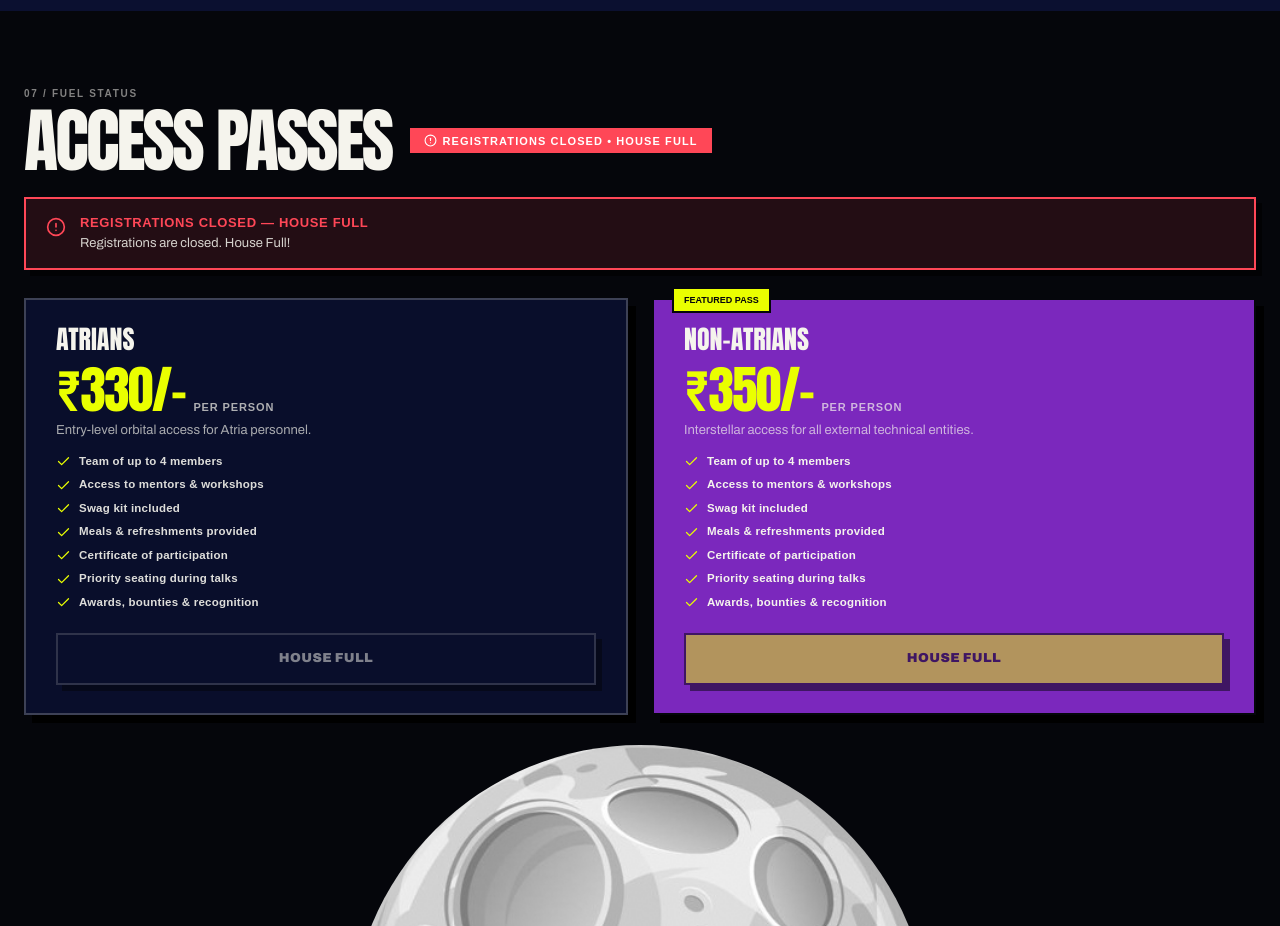
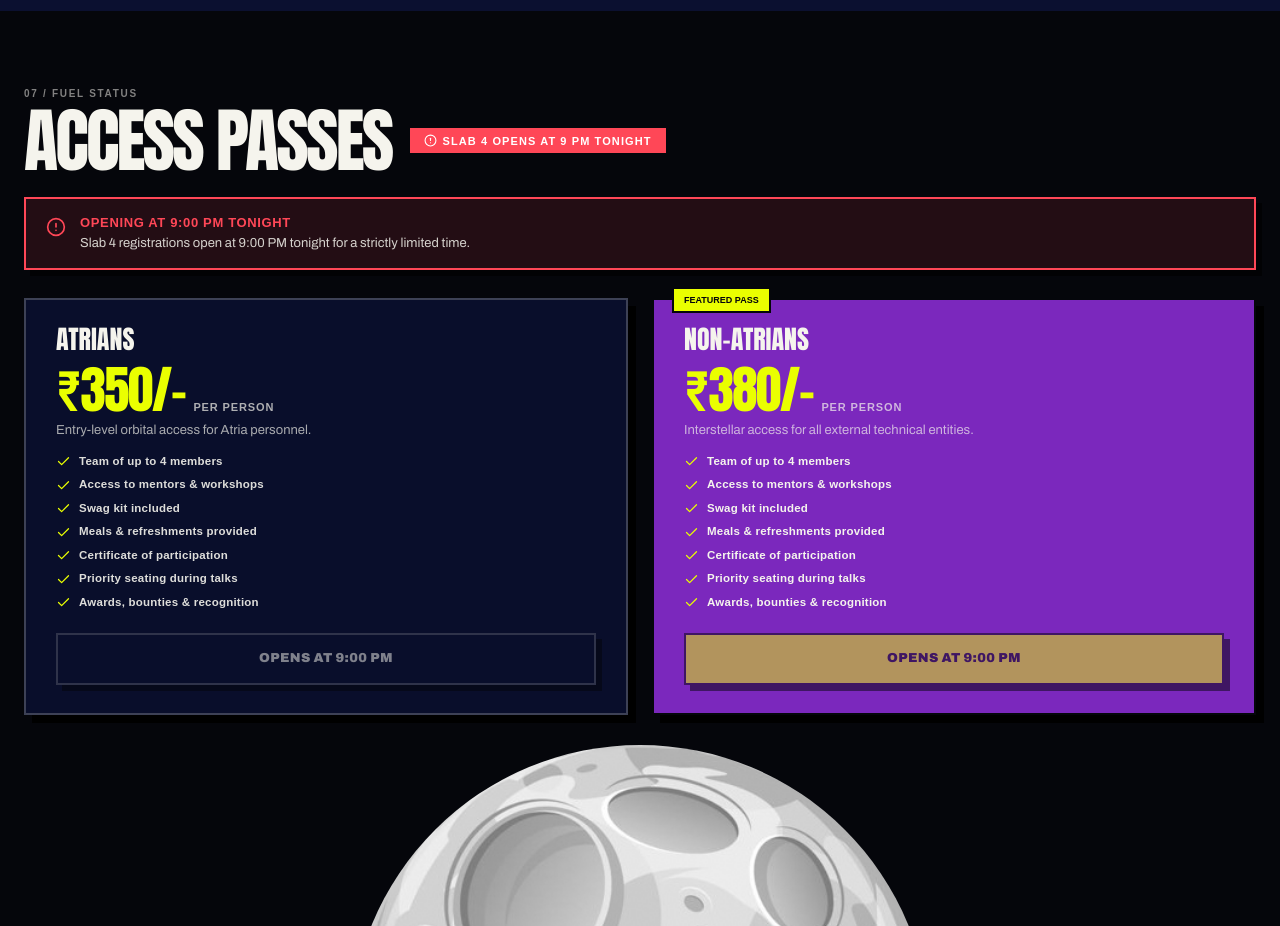
Before and after one commit to sriharsha-web/Cypher-4.0, a Next.js app: page / in a window 1280 px wide. Shown: the part 5160-6086 px from the top of the page. Built offline with nearby package versions, Linux system fonts and the light colour scheme; a web font is replaced by a local one.

Commit message:
feat: launch Slab 4 registrations at 9:00 PM IST with limited time notice

```diff
--- a/src/app/api/registration/status/route.ts
+++ b/src/app/api/registration/status/route.ts
@@ -5,7 +5,10 @@ import {
   getActiveSlabId,
   isRegistrationClosed,
   REGISTRATION_CLOSED_MESSAGE,
-  SLAB_3_OPEN_TIME,
+  SLAB_4_OPEN_TIME,
+  getBadgeText,
+  IS_LIMITED_TIME,
+  LIMITED_TIME_MESSAGE,
 } from "@/lib/passes";
 import type { SlabId } from "@/lib/passes";
 
@@ -21,12 +24,14 @@ export async function GET() {
     return NextResponse.json({
       slab,
       label: currentSlab.label,
-      badgeText: currentSlab.badgeText,
+      badgeText: getBadgeText(),
       passes: currentSlab.passes,
       registeredCount,
       isClosed,
       closedMessage: isClosed ? REGISTRATION_CLOSED_MESSAGE : "",
-      opensAt: SLAB_3_OPEN_TIME,
+      opensAt: SLAB_4_OPEN_TIME,
+      isLimitedTime: IS_LIMITED_TIME,
+      limitedTimeMessage: LIMITED_TIME_MESSAGE,
     });
   } catch (error) {
     console.error("Failed to fetch registration status:", error);
@@ -36,12 +41,14 @@ export async function GET() {
     return NextResponse.json({
       slab,
       label: fallbackSlab.label,
-      badgeText: fallbackSlab.badgeText,
+      badgeText: getBadgeText(),
       passes: fallbackSlab.passes,
       registeredCount: 0,
       isClosed,
       closedMessage: isClosed ? REGISTRATION_CLOSED_MESSAGE : "",
-      opensAt: SLAB_3_OPEN_TIME,
+      opensAt: SLAB_4_OPEN_TIME,
+      isLimitedTime: IS_LIMITED_TIME,
+      limitedTimeMessage: LIMITED_TIME_MESSAGE,
     });
   }
 }
--- a/src/app/register/page.tsx
+++ b/src/app/register/page.tsx
@@ -14,10 +14,12 @@ import {
   MIN_TEAM_SIZE,
   MAX_TEAM_SIZE,
   REGISTRATION_CLOSED_MESSAGE,
-  SLAB_3_OPEN_TIME,
+  SLAB_4_OPEN_TIME,
   isRegistrationClosed,
   getActiveSlabId,
   getPassesForSlab,
+  IS_LIMITED_TIME,
+  LIMITED_TIME_MESSAGE,
 } from "@/lib/passes";
 import type { PassId, PassConfig, SlabId, MemberAffiliation } from "@/lib/passes";
 
@@ -99,6 +101,8 @@ function RegisterPageInner() {
     isClosed?: boolean;
     closedMessage?: string;
     opensAt?: number;
+    isLimitedTime?: boolean;
+    limitedTimeMessage?: string;
   } | null>(null);
   const searchParams = useSearchParams();
 
@@ -113,11 +117,12 @@ function RegisterPageInner() {
   useEffect(() => {
     fetchStatus();
 
-    // Check periodically for automatic Slab 3 launch
+    // Check periodically for status updates
     const interval = window.setInterval(fetchStatus, 15000);
 
-    // Exact timer targeting 12:00:00 PM IST
-    const msUntilOpen = SLAB_3_OPEN_TIME - Date.now();
+    // Exact timer targeting 9:00:00 PM IST
+    const targetTime = regStatus?.opensAt ?? SLAB_4_OPEN_TIME;
+    const msUntilOpen = targetTime - Date.now();
     let exactTimer: number | undefined;
     if (msUntilOpen > 0 && msUntilOpen < 86400000) {
       exactTimer = window.setTimeout(fetchStatus, msUntilOpen + 500);
@@ -127,7 +132,7 @@ function RegisterPageInner() {
       window.clearInterval(interval);
       if (exactTimer) window.clearTimeout(exactTimer);
     };
-  }, [fetchStatus]);
+  }, [fetchStatus, regStatus?.opensAt]);
 
   /* ── Auto-select pass from URL ── */
   useEffect(() => {
@@ -157,8 +162,8 @@ function RegisterPageInner() {
   const pass = selectedPass ? currentPasses[selectedPass] : null;
   const teamSize = form.members.length;
 
-  const atrianPrice = currentPasses.atrians?.perPerson ?? (currentSlabId === "slab-3" ? 330 : 310);
-  const nonAtrianPrice = currentPasses["non-atrians"]?.perPerson ?? (currentSlabId === "slab-3" ? 350 : 330);
+  const atrianPrice = currentPasses.atrians?.perPerson ?? (currentSlabId === "slab-4" ? 350 : currentSlabId === "slab-3" ? 330 : 310);
+  const nonAtrianPrice = currentPasses["non-atrians"]?.perPerson ?? (currentSlabId === "slab-4" ? 380 : currentSlabId === "slab-3" ? 350 : 330);
 
   const atrianCount = selectedPass === "atrians"
     ? memberAffiliations.filter((a, idx) => idx === 0 || a === "atrian").length
@@ -173,6 +178,10 @@ function RegisterPageInner() {
   const badgeText = regStatus?.badgeText ?? SLABS[currentSlabId].badgeText;
   const isClosed = regStatus ? (regStatus.isClosed ?? false) : isRegistrationClosed();
   const closedMessage = regStatus?.closedMessage ?? (isClosed ? REGISTRATION_CLOSED_MESSAGE : "");
+  const isLimitedTime = regStatus ? (regStatus.isLimitedTime ?? IS_LIMITED_TIME) : IS_LIMITED_TIME;
+  const limitedTimeMessage = regStatus?.limitedTimeMessage ?? LIMITED_TIME_MESSAGE;
+  const opensAt = regStatus?.opensAt ?? SLAB_4_OPEN_TIME;
+  const isPendingOpen = isClosed && Date.now() < opensAt;
 
   /* ── Leader syncs to member 0 ── */
   const updateLeader = useCallback((name: string) => {
@@ -405,15 +414,23 @@ function RegisterPageInner() {
                 </span>
               </div>
 
-              {isClosed && (
+              {isClosed ? (
                 <div className="reg-sold-out-banner">
                   <AlertCircle size={20} />
                   <div>
-                    <strong>Registrations Closed — House Full</strong>
-                    <p>{closedMessage || "Registrations are closed. House Full!"}</p>
+                    <strong>{isPendingOpen ? "Opening at 9:00 PM Tonight" : "Registrations Closed"}</strong>
+                    <p>{closedMessage || "Registrations are closed."}</p>
                   </div>
                 </div>
-              )}
+              ) : isLimitedTime ? (
+                <div className="reg-limited-banner">
+                  <Sparkles size={20} />
+                  <div>
+                    <strong>SLAB 4 ACTIVE — LIMITED TIME ACCESS</strong>
+                    <p>{limitedTimeMessage}</p>
+                  </div>
+                </div>
+              ) : null}
 
               <div className="reg-passes">
                 {Object.values(currentPasses).map((p) => (
@@ -427,7 +444,7 @@ function RegisterPageInner() {
                     </ul>
                     {isClosed ? (
                       <button className={`button ${p.featured ? "button-acid" : "button-outline"} pass-btn pass-btn-disabled`} disabled>
-                        House Full
+                        {isPendingOpen ? "Opens at 9:00 PM" : "House Full"}
                       </button>
                     ) : (
                       <button className={`button ${p.featured ? "button-acid" : "button-outline"} pass-btn`} onClick={() => selectPass(p.id)}>
@@ -449,15 +466,23 @@ function RegisterPageInner() {
               <p className="mono-label">REGISTRATION / {pass.name}</p>
               <h1>REGISTER YOUR TEAM</h1>
 
-              {isClosed && (
+              {isClosed ? (
                 <div className="reg-sold-out-banner">
                   <AlertCircle size={20} />
                   <div>
-                    <strong>Registrations Closed — House Full</strong>
-                    <p>{closedMessage || "Registrations are closed. House Full!"}</p>
+                    <strong>{isPendingOpen ? "Opening at 9:00 PM Tonight" : "Registrations Closed"}</strong>
+                    <p>{closedMessage || "Registrations are closed."}</p>
                   </div>
                 </div>
-              )}
+              ) : isLimitedTime ? (
+                <div className="reg-limited-banner">
+                  <Sparkles size={20} />
+                  <div>
+                    <strong>SLAB 4 ACTIVE — LIMITED TIME ACCESS</strong>
+                    <p>{limitedTimeMessage}</p>
+                  </div>
+                </div>
+              ) : null}
 
               <div className="reg-form-layout">
                 {/* Form */}
@@ -614,7 +639,7 @@ function RegisterPageInner() {
 
                   {isClosed ? (
                     <button className="button button-outline reg-pay-btn pass-btn-disabled" disabled>
-                      House Full
+                      {isPendingOpen ? "Opens at 9:00 PM" : "House Full"}
                     </button>
                   ) : (
                     <button className="button button-acid reg-pay-btn" onClick={handleSubmit} disabled={submitting}>
--- a/src/components/cypher/RegistrationSection.tsx
+++ b/src/components/cypher/RegistrationSection.tsx
@@ -5,11 +5,13 @@ import { ArrowUpRight, Check, Sparkles, AlertCircle } from "lucide-react";
 import Link from "next/link";
 import {
   SLABS,
-  SLAB_3_OPEN_TIME,
+  SLAB_4_OPEN_TIME,
   isRegistrationClosed,
   getActiveSlabId,
   getPassesForSlab,
   REGISTRATION_CLOSED_MESSAGE,
+  IS_LIMITED_TIME,
+  LIMITED_TIME_MESSAGE,
 } from "@/lib/passes";
 import type { PassConfig, PassId, SlabId } from "@/lib/passes";
 
@@ -21,6 +23,8 @@ interface RegistrationStatus {
   isClosed?: boolean;
   closedMessage?: string;
   opensAt?: number;
+  isLimitedTime?: boolean;
+  limitedTimeMessage?: string;
 }
 
 const passBenefits = [
@@ -46,11 +50,12 @@ export function RegistrationSection() {
   useEffect(() => {
     fetchStatus();
 
-    // Check periodically for automatic Slab 3 launch
+    // Check periodically for status updates
     const interval = window.setInterval(fetchStatus, 15000);
 
-    // Exact timer targeting 12:00:00 PM IST
-    const msUntilOpen = SLAB_3_OPEN_TIME - Date.now();
+    // Exact timer targeting 9:00:00 PM IST
+    const targetTime = status?.opensAt ?? SLAB_4_OPEN_TIME;
+    const msUntilOpen = targetTime - Date.now();
     let exactTimer: number | undefined;
     if (msUntilOpen > 0 && msUntilOpen < 86400000) {
       exactTimer = window.setTimeout(fetchStatus, msUntilOpen + 500);
@@ -60,13 +65,17 @@ export function RegistrationSection() {
       window.clearInterval(interval);
       if (exactTimer) window.clearTimeout(exactTimer);
     };
-  }, [fetchStatus]);
+  }, [fetchStatus, status?.opensAt]);
 
   const currentSlabId = status?.slab ?? getActiveSlabId();
   const passes = status?.passes ?? getPassesForSlab(currentSlabId);
   const badgeText = status?.badgeText ?? SLABS[currentSlabId].badgeText;
   const isClosed = status ? (status.isClosed ?? false) : isRegistrationClosed();
   const closedMessage = status?.closedMessage ?? (isClosed ? REGISTRATION_CLOSED_MESSAGE : "");
+  const isLimitedTime = status ? (status.isLimitedTime ?? IS_LIMITED_TIME) : IS_LIMITED_TIME;
+  const limitedTimeMessage = status?.limitedTimeMessage ?? LIMITED_TIME_MESSAGE;
+  const opensAt = status?.opensAt ?? SLAB_4_OPEN_TIME;
+  const isPendingOpen = isClosed && Date.now() < opensAt;
 
   return (
     <section id="register" className="register-section">
@@ -79,15 +88,23 @@ export function RegistrationSection() {
           </span>
         </div>
 
-        {isClosed && (
+        {isClosed ? (
           <div className="reg-sold-out-banner">
             <AlertCircle size={20} />
             <div>
-              <strong>Registrations Closed — House Full</strong>
-              <p>{closedMessage || "Registrations are closed. House Full!"}</p>
+              <strong>{isPendingOpen ? "Opening at 9:00 PM Tonight" : "Registrations Closed"}</strong>
+              <p>{closedMessage || "Registrations are closed."}</p>
             </div>
           </div>
-        )}
+        ) : isLimitedTime ? (
+          <div className="reg-limited-banner">
+            <Sparkles size={20} />
+            <div>
+              <strong>SLAB 4 ACTIVE — LIMITED TIME ACCESS</strong>
+              <p>{limitedTimeMessage}</p>
+            </div>
+          </div>
+        ) : null}
 
         <div className="passes">
           <article className="pass-card">
@@ -107,7 +124,7 @@ export function RegistrationSection() {
             </ul>
             {isClosed ? (
               <button className="button button-outline pass-btn pass-btn-disabled" disabled>
-                House Full
+                {isPendingOpen ? "Opens at 9:00 PM" : "House Full"}
               </button>
             ) : (
               <Link
@@ -137,7 +154,7 @@ export function RegistrationSection() {
             </ul>
             {isClosed ? (
               <button className="button button-acid pass-btn pass-btn-disabled" disabled>
-                House Full
+                {isPendingOpen ? "Opens at 9:00 PM" : "House Full"}
               </button>
             ) : (
               <Link
--- a/src/lib/passes.ts
+++ b/src/lib/passes.ts
@@ -4,7 +4,7 @@
  */
 
 export type PassId = "atrians" | "non-atrians";
-export type SlabId = "early-bird" | "slab-1" | "slab-2" | "slab-3";
+export type SlabId = "early-bird" | "slab-1" | "slab-2" | "slab-3" | "slab-4";
 
 export interface PassConfig {
   id: PassId;
@@ -102,7 +102,7 @@ export const SLABS: Record<SlabId, SlabConfig> = {
   "slab-2": {
     id: "slab-2",
     label: "Slab 2",
-    badgeText: "REGISTRATIONS CLOSED • HOUSE FULL",
+    badgeText: "SLAB 2 PRICES",
     passes: {
       atrians: {
         id: "atrians",
@@ -135,7 +135,7 @@ export const SLABS: Record<SlabId, SlabConfig> = {
   "slab-3": {
     id: "slab-3",
     label: "Slab 3",
-    badgeText: "REGISTRATIONS CLOSED • HOUSE FULL",
+    badgeText: "SLAB 3 PRICES",
     passes: {
       atrians: {
         id: "atrians",
@@ -165,34 +165,78 @@ export const SLABS: Record<SlabId, SlabConfig> = {
       },
     },
   },
+  "slab-4": {
+    id: "slab-4",
+    label: "Slab 4",
+    badgeText: "SLAB 4 • LIMITED TIME ONLY",
+    passes: {
+      atrians: {
+        id: "atrians",
+        name: "ATRIANS",
+        description: "Entry-level orbital access for Atria personnel.",
+        perPerson: 350,
+        featured: false,
+        benefits: ["Team of up to 4 members", ...SHARED_BENEFITS],
+        pricing: {
+          2: 700,
+          3: 1050,
+          4: 1400,
+        },
+      },
+      "non-atrians": {
+        id: "non-atrians",
+        name: "NON-ATRIANS",
+        description: "Interstellar access for all external technical entities.",
+        perPerson: 380,
+        featured: true,
+        benefits: ["Team of up to 4 members", ...SHARED_BENEFITS],
+        pricing: {
+          2: 760,
+          3: 1140,
+          4: 1520,
+        },
+      },
+    },
+  },
 };
 
-/**
- * Slab 3 scheduled launch time: October 8, 2026, 12:00:00 PM IST (UTC+05:30)
- */
 export const SLAB_3_OPEN_TIME = new Date("2026-10-08T12:00:00+05:30").getTime();
 
-/** Check if Slab 3 has launched / is currently active */
-export function isSlab3Live(): boolean {
-  return true;
+/**
+ * Slab 4 scheduled launch time: October 8, 2026, 9:00:00 PM IST (UTC+05:30)
+ */
+export const SLAB_4_OPEN_TIME = new Date("2026-10-08T21:00:00+05:30").getTime();
+
+/** Check if Slab 4 has launched / is currently active */
+export function isSlab4Live(): boolean {
+  return Date.now() >= SLAB_4_OPEN_TIME;
 }
 
-/** Check if registrations are currently closed (House Full) */
+/** Check if registrations are currently closed (opens at exact 9:00 PM tonight) */
 export function isRegistrationClosed(): boolean {
-  return true;
+  return !isSlab4Live();
 }
 
-/** Dynamic active slab ID based on current time */
+/** Dynamic active slab ID */
 export function getActiveSlabId(): SlabId {
-  return "slab-3";
+  return "slab-4";
+}
+
+/** Dynamic badge text */
+export function getBadgeText(): string {
+  return isSlab4Live() ? "SLAB 4 • LIMITED TIME ONLY" : "SLAB 4 OPENS AT 9 PM TONIGHT";
 }
 
 /** Static fallback boolean (evaluated dynamically at runtime via isRegistrationClosed()) */
 export const REGISTRATION_CLOSED = true;
-export const REGISTRATION_CLOSED_MESSAGE = "Registrations are closed. House Full!";
+export const REGISTRATION_CLOSED_MESSAGE = "Slab 4 registrations open at 9:00 PM tonight for a strictly limited time.";
+
+/** Limited time indicator */
+export const IS_LIMITED_TIME = true;
+export const LIMITED_TIME_MESSAGE = "Slab 4 registrations are now open for a strictly limited time. Grab your pass before slots close!";
 
 /** Static fallback slab (evaluated dynamically at runtime via getActiveSlabId()) */
-export const ACTIVE_SLAB: SlabId = "slab-3";
+export const ACTIVE_SLAB: SlabId = "slab-4";
 
 /** Default passes based on active slab */
 export const PASSES: Record<PassId, PassConfig> = SLABS[ACTIVE_SLAB].passes;
```
Also changed, not shown: src/app/globals.css (+34 -0 lines), src/app/register/register.css (+34 -0 lines).
